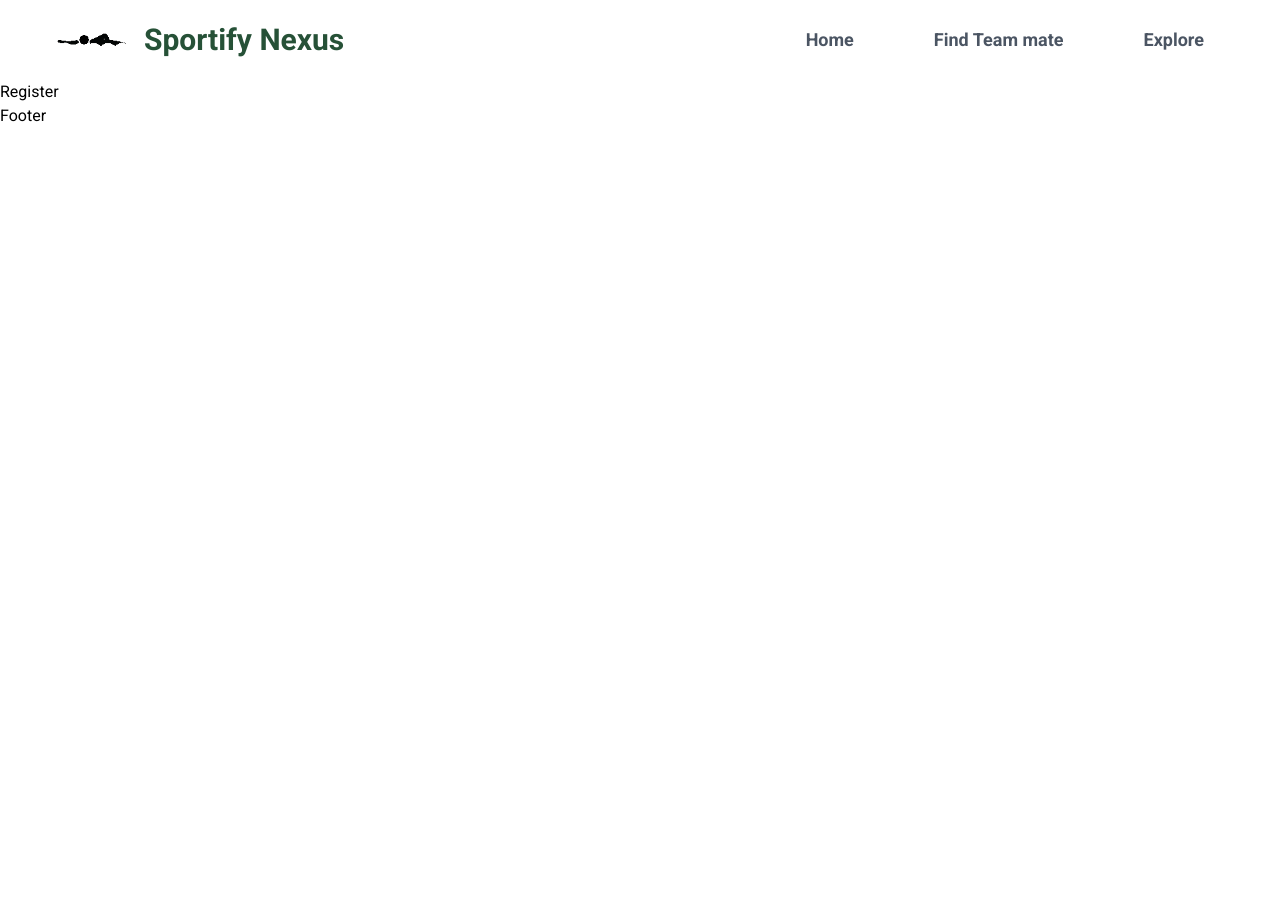
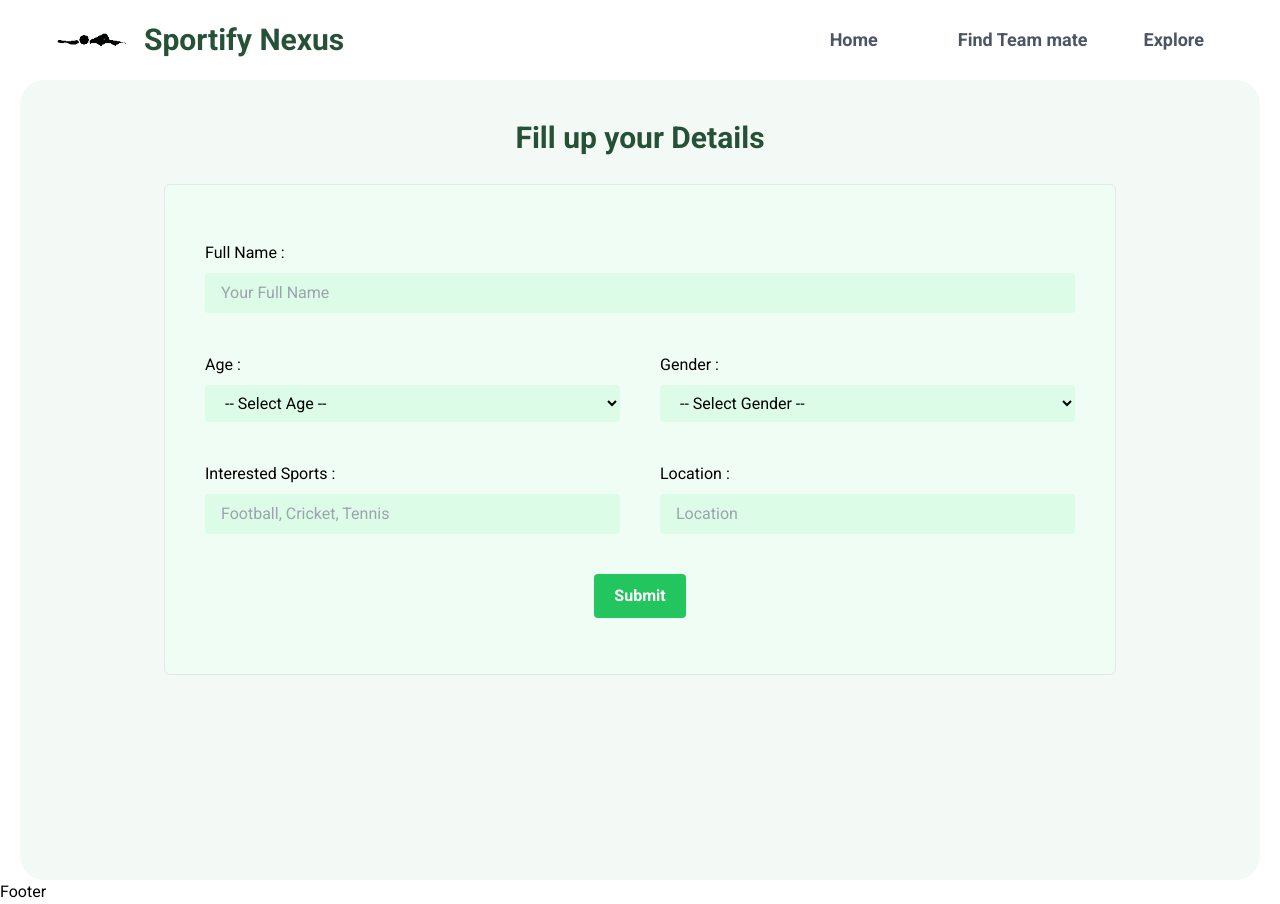
Before and after one commit to danielace1/sportify-nexus, a React (Vite) app in the folder client/: page /register in a window 1280 px wide. Before the commit the page ends 800 px from the top, so only its background shows below. Built offline with nearby package versions, Linux system fonts and the light colour scheme.

Commit message:
feat: register form and validations

```diff
--- a/client/src/components/Navbar.jsx
+++ b/client/src/components/Navbar.jsx
@@ -1,15 +1,16 @@
 import { useState } from "react";
-import { Link, NavLink } from "react-router-dom";
+import { Link, NavLink, useLocation } from "react-router-dom";
 
 const Navbar = () => {
   const [isOpen, setIsOpen] = useState(false);
+  const location = useLocation();
 
   const toggleMenu = () => {
     setIsOpen(!isOpen);
   };
 
   return (
-    <nav className="flex justify-between items-center bg-white lg:px-12 px-3 py-2 w-full z-10 ">
+    <nav className="flex justify-between items-center bg-white lg:px-12 px-3 py-2 w-full z-10">
       <Link to="/">
         <div className="flex items-center">
           <img
@@ -95,6 +96,8 @@ const Navbar = () => {
               Home
             </NavLink>
           </li>
+          {location.pathname !== "/" && (
+            <div className="flex">
               <li>
                 <NavLink
                   to="/search"
@@ -115,6 +118,8 @@ const Navbar = () => {
                   Explore
                 </NavLink>
               </li>
+            </div>
+          )}
         </ul>
       </div>
     </nav>
--- /dev/null
+++ b/client/src/components/forms/FormInput.jsx
@@ -0,0 +1,38 @@
+import Proptypes from "prop-types";
+
+const FormInput = ({
+  label,
+  name,
+  type = "text",
+  placeholder,
+  error,
+  register,
+}) => {
+  return (
+    <div>
+      <label htmlFor={name} className="block mb-2 ">
+        {label} :
+      </label>
+      <input
+        id={name}
+        name={name}
+        type={type}
+        placeholder={placeholder}
+        className="bg-green-100 outline-none px-4 py-2 w-full rounded"
+        {...register}
+      />
+      {error && <small className="text-red-500">{error.message}</small>}
+    </div>
+  );
+};
+
+FormInput.propTypes = {
+  label: Proptypes.string.isRequired,
+  name: Proptypes.string.isRequired,
+  type: Proptypes.string,
+  placeholder: Proptypes.string,
+  error: Proptypes.object.isRequired,
+  register: Proptypes.object.isRequired,
+};
+
+export default FormInput;
--- /dev/null
+++ b/client/src/components/forms/FormSelectTag.jsx
@@ -0,0 +1,36 @@
+import Proptypes from "prop-types";
+
+const FormAgeSelectTag = ({ name, error, register }) => {
+  return (
+    <div>
+      <label htmlFor={name} className="block mb-2 ">
+        Age :
+      </label>
+
+      <select
+        name={name}
+        id={name}
+        className="bg-green-100 outline-none px-4 py-2 w-full rounded"
+        {...register}
+      >
+        <option value="">-- Select Age --</option>
+        <option value="5 - 10 years">5 - 10 years</option>
+        <option value="10 - 18 years">10 - 18 years</option>
+        <option value="18 - 25 years">18 - 25 years</option>
+        <option value="25 - 30 years">25 - 30 years</option>
+        <option value="30 - 40 years">30 - 40 years</option>
+        <option value="Above 40 years">Above 40 years</option>
+      </select>
+      {error && <small className="text-red-500">{error.message}</small>}
+    </div>
+  );
+};
+
+FormAgeSelectTag.propTypes = {
+  label: Proptypes.string.isRequired,
+  name: Proptypes.string.isRequired,
+  error: Proptypes.object.isRequired,
+  register: Proptypes.object.isRequired,
+};
+
+export default FormAgeSelectTag;
--- a/client/src/main.jsx
+++ b/client/src/main.jsx
@@ -1,4 +1,3 @@
-import React from "react";
 import ReactDOM from "react-dom/client";
 import { RouterProvider, createBrowserRouter, Outlet } from "react-router-dom";
 import "./index.css";
--- a/client/src/pages/Home.jsx
+++ b/client/src/pages/Home.jsx
@@ -1,4 +1,29 @@
+import { useForm } from "react-hook-form";
+import { zodResolver } from "@hookform/resolvers/zod";
+import { z } from "zod";
+
+import FormInput from "../components/forms/FormInput";
+
+const schema = z.object({
+  email: z.string().email({ message: "Email is required" }),
+  password: z
+    .string()
+    .min(8, { message: "Password must be at least 8 characters" }),
+});
+
 const Home = () => {
+  const {
+    register,
+    handleSubmit,
+    formState: { errors },
+    reset,
+  } = useForm({ resolver: zodResolver(schema) });
+
+  const sendtoServer = (e) => {
+    console.log(e);
+    reset();
+  };
+
   return (
     <section className="bg-green-600 bg-opacity-5 min-h-screen px-8 sm:px-16 py-10  rounded-3xl mx-3 sm:mx-5 pt-20 md:pt-24 lg:pt-40">
       {/* Content */}
@@ -39,36 +64,33 @@ const Home = () => {
       </div>
 
       {/* Sign up Form */}
-      <div className="mt-36">
+      <div className="mt-24 lg:mt-36">
         <h1 className="text-4xl text-primary-col1 text-center font-semibold">
           Sign up Here !
         </h1>
-        <form className="bg-green-50 border rounded px-10 py-14 mt-10 max-w-xl mx-auto space-y-10">
-          <div>
-            <label htmlFor="email" className="block mb-2">
-              Email :{" "}
-            </label>
-            <input
-              type="email"
-              id="email"
-              placeholder="you@awesome.com"
-              className="bg-green-100 outline-none px-4 py-2 w-full rounded"
-            />
-          </div>
-          <div>
-            <label htmlFor="password" className="block mb-2">
-              Password :{" "}
-            </label>
-            <input
-              type="password"
-              id="password"
-              placeholder="Password"
-              className="bg-green-100 outline-none px-4 py-2 w-full rounded"
-            />
-          </div>
+        <form
+          className="bg-green-50 border shadow-lg rounded-md px-10 py-14 mt-10 max-w-xl mx-auto space-y-10"
+          onSubmit={handleSubmit(sendtoServer)}
+        >
+          <FormInput
+            label="Email"
+            name="email"
+            type="email"
+            placeholder="you@awesome.com"
+            register={register("email")}
+            error={errors.email}
+          />
+          <FormInput
+            label="Password"
+            name="password"
+            type="password"
+            placeholder="you@awesome.com"
+            register={register("password")}
+            error={errors.password}
+          />
           <div className="flex justify-center">
             <button className="bg-green-500 hover:bg-green-600 hover:cursor-pointer w-full py-2.5 rounded text-white font-semibold">
-              Submit
+              Sign up
             </button>
           </div>
         </form>
--- a/client/src/pages/Register.jsx
+++ b/client/src/pages/Register.jsx
@@ -1,7 +1,122 @@
-import React from "react";
+import { useForm } from "react-hook-form";
+import { zodResolver } from "@hookform/resolvers/zod";
+import { z } from "zod";
+
+import FormInput from "../components/forms/FormInput";
+import FormAgeSelectTag from "../components/forms/FormSelectTag";
+
+const schema = z.object({
+  fullName: z
+    .string()
+    .min(1, { message: "Name must be atleast 3 characters long" }),
+
+  age: z.string().min(1, { message: "Select Age" }),
+  gender: z.string().min(1, { message: "Select Gender" }),
+
+  interestedSports: z
+    .string()
+    .min(1, { message: "Interested Sports must atleast 4 characters" }),
+
+  location: z
+    .string()
+    .min(1, { message: "Location must be atleast 5 characters" }),
+});
 
 const Register = () => {
-  return <div>Register</div>;
+  const {
+    register,
+    handleSubmit,
+    formState: { errors },
+    reset,
+  } = useForm({ resolver: zodResolver(schema) });
+
+  const sendInfoToServer = (e) => {
+    console.log(e);
+    reset();
+  };
+
+  return (
+    <section className="bg-green-600 bg-opacity-5 min-h-screen px-8 sm:px-36 py-10  rounded-3xl mx-3 sm:mx-5">
+      <h1 className="text-primary-col1 text-center font-semibold text-3xl">
+        Fill up your Details
+      </h1>
+
+      {/* Register Form */}
+      <form
+        className="bg-green-50 border rounded-md px-10 py-14 mt-7 mx-auto space-y-10"
+        onSubmit={handleSubmit(sendInfoToServer)}
+      >
+        {/* Fullname */}
+        <FormInput
+          label="Full Name"
+          name="fullName"
+          placeholder="Your Full Name"
+          register={register("fullName")}
+          error={errors.fullName}
+        />
+
+        {/* age and gender */}
+        <div className="flex space-x-10">
+          <div className="w-full">
+            <FormAgeSelectTag
+              name="age"
+              register={register("age")}
+              error={errors.age}
+            />
+          </div>
+
+          <div className="w-full">
+            <label htmlFor="gender" className="block mb-2">
+              Gender :{" "}
+            </label>
+            <select
+              name="gender"
+              id="gender"
+              className="bg-green-100 outline-none px-4 py-2 w-full rounded"
+              {...register("gender")}
+            >
+              <option value="">-- Select Gender --</option>
+              <option value="male">Male</option>
+              <option value="female">Female</option>
+              <option value="others">Others</option>
+            </select>
+
+            {errors.gender && (
+              <small className="text-red-500">{errors.gender.message}</small>
+            )}
+          </div>
+        </div>
+
+        {/* preferred sports and location */}
+        <div className="flex space-x-10">
+          <div className="w-full">
+            <FormInput
+              label="Interested Sports"
+              name="interestedSports"
+              placeholder="Football, Cricket, Tennis"
+              register={register("interestedSports")}
+              error={errors.interestedSports}
+            />
+          </div>
+          <div className="w-full">
+            <FormInput
+              label="Location"
+              name="location"
+              placeholder="Location"
+              register={register("location")}
+              error={errors.location}
+            />
+          </div>
+        </div>
+
+        <div className="flex justify-center">
+          <button className="bg-green-500 hover:bg-green-600 hover:cursor-pointer px-5 py-2.5 rounded text-white font-semibold">
+            Submit
+          </button>
+        </div>
+      </form>
+    </section>
+  );
 };
 
 export default Register;
```
Lines whose indentation alone changed are shown as unchanged.
